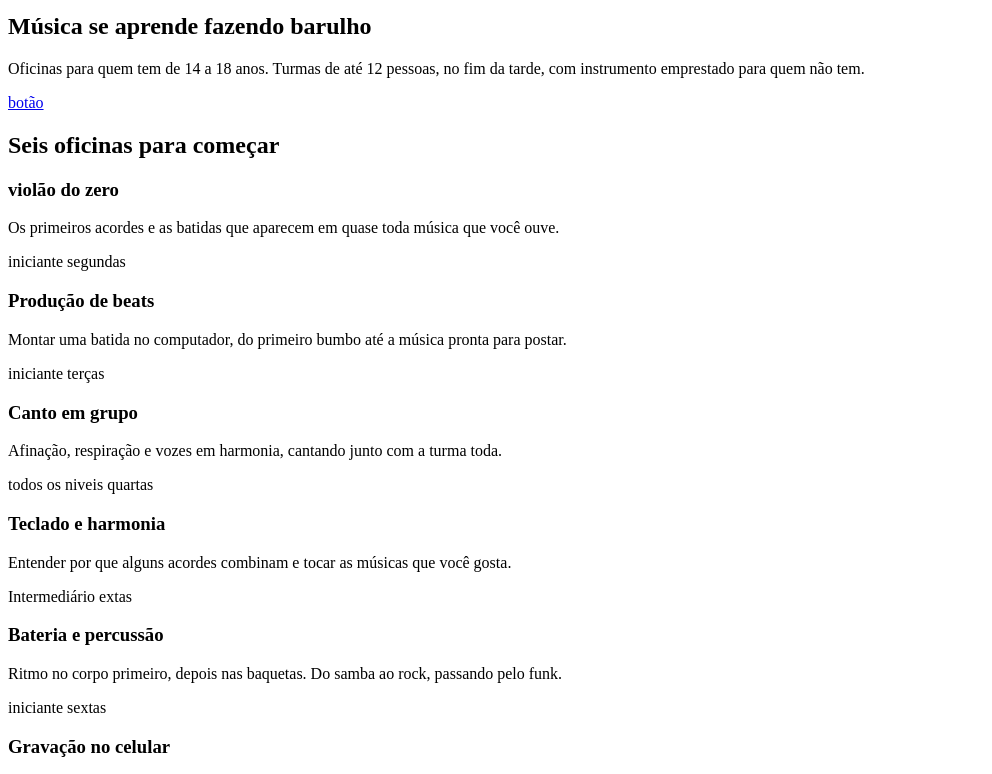
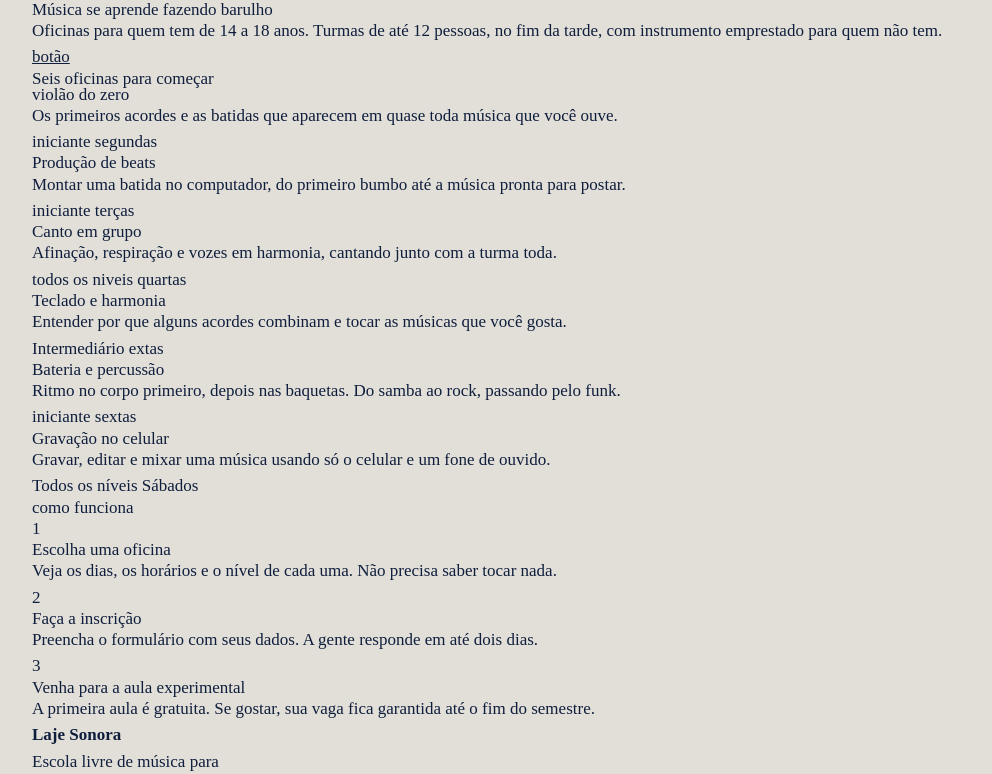
Before and after one commit to brunoalexandre1/laje_sonorifica, a plain HTML site: page index.html in a window 1280 px wide. Shown: the part 51-825 px from the top of the page, without its empty margins (0-992 px from the left). Drawn offline with Linux system fonts and the light colour scheme; files that its build step writes are made by us from their sources; a web font is replaced by a local one.

Commit message:
CSS geral: reset, variáveis e fontes

```diff
--- a/CSSs/index.css
+++ b/CSSs/index.css
@@ -0,0 +1,38 @@
+*{
+    margin: 0;
+    padding: 0;
+    box-sizing: border-box;
+    color: inherit;
+}
+
+:root{
+    --concreto: #E2DFD8;
+    --concreto-escuro: #CBC7BE;
+    --tinta: #0F1E3D;
+    --caixa-dagua:#1F5FBF;
+    --fita: #F3C623;
+    --branco: #FFFFFF;
+
+    --fonte-cartaz: "Big Shoulders", "Arial Narrow", sans-serif;
+    --fonte-texto: "archivo", "arial", sans-serif;
+}
+
+body{
+    background-color: var(--concreto);
+    color: var(--tinta);
+    font: var(--fonte-texto);
+    font-size: 17px;
+    line-height: 1.55;
+}
+
+h1, h2, h3 {
+    font: var(--fonte-cartaz);
+    font: 900;
+    line-height: 0.95;
+}
+
+.conteudo{
+    max-height: 1200px;
+    margin-inline: auto;
+    padding-inline: 32px;
+}
--- a/index.html
+++ b/index.html
@@ -4,7 +4,7 @@
     <meta charset="UTF-8">
     <meta name="viewport" content="width=device-width, initial-scale=1.0">
     <title>Laje Sonora | Início</title>
-    <link rel="stylesheet" href="index.css">
+    <link rel="stylesheet" href="./CSSs/index.css">
     <link rel="preconnect" href="https://fonts.googleapis.com">
     <link rel="preconnect" href="https://fonts.gstatic.com" crossorigin>
     <link href="https://fonts.googleapis.com/css2?family=Big+Shoulders:opsz,wght@10..72,100..900&display=swap" rel="stylesheet">
```
